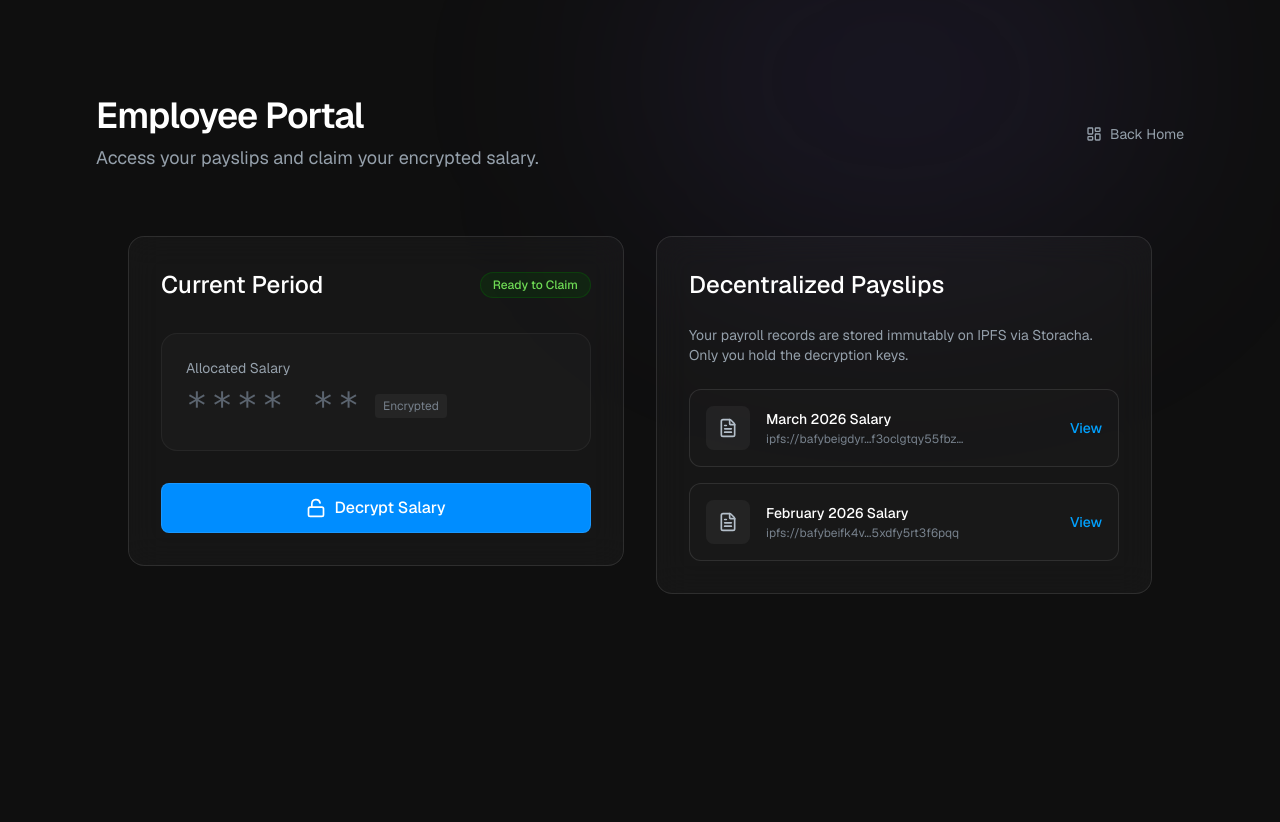
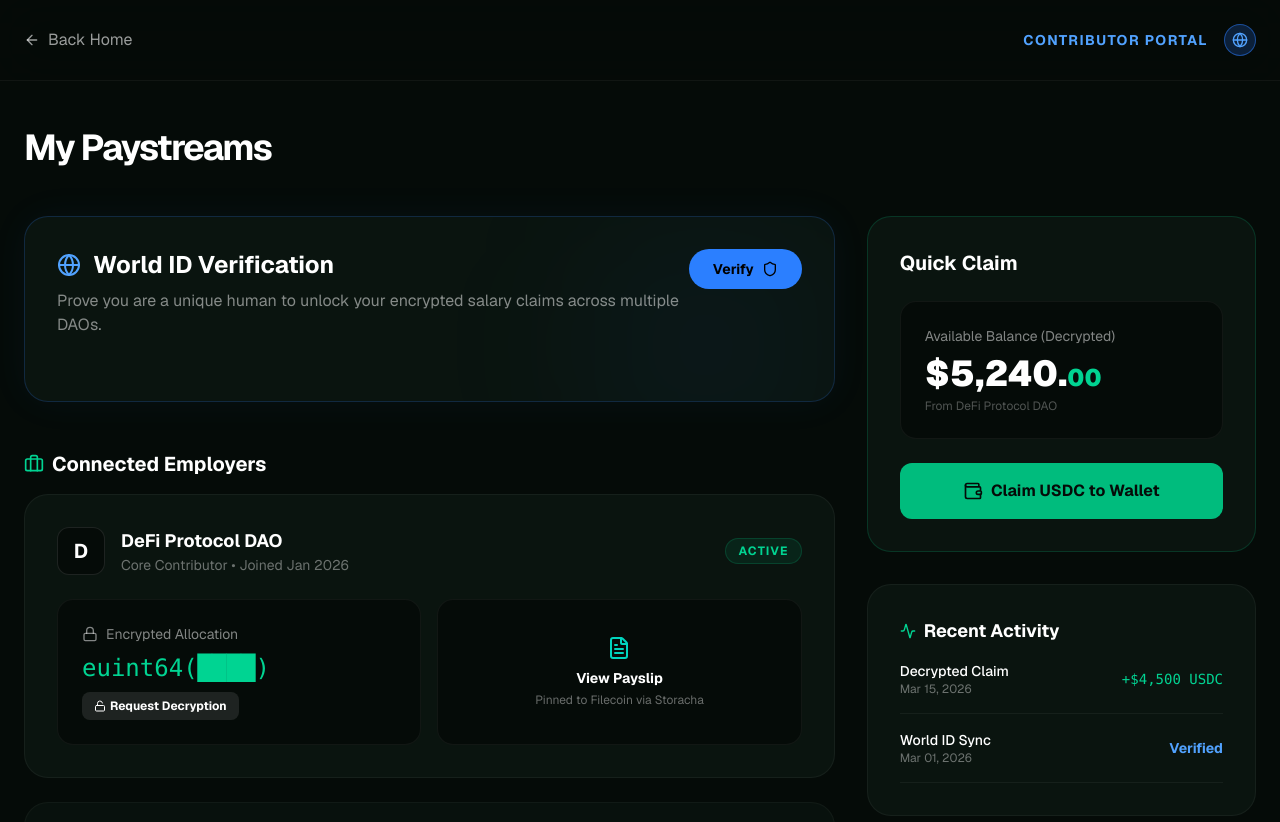
Before and after one commit to eddiemessiah/PayForge-Genesis, a Next.js app in the folder frontend/: page /employee in a window 1280 px wide. Shown: the top 822 px of the page. Before the commit the page ends 800 px from the top, so only its background shows below. Built offline with nearby package versions, Linux system fonts and the light colour scheme.

Commit message:
feat(ui): build comprehensive Employee portal with multi-employer tracking, World ID integration, and decryption UI

```diff
--- a/frontend/src/app/employee/page.tsx
+++ b/frontend/src/app/employee/page.tsx
@@ -1,179 +1,135 @@
 "use client";
 
-import { useState } from "react";
-import { Unlock, HandCoins, FileText, LayoutDashboard, ShieldCheck } from "lucide-react";
 import Link from "next/link";
+import { ArrowLeft, Wallet, Shield, Globe, Lock, Unlock, FileText, Briefcase, Activity } from "lucide-react";
 
-export default function EmployeeDashboard() {
-  const [isDecrypting, setIsDecrypting] = useState(false);
-  const [isClaiming, setIsClaiming] = useState(false);
-  const [decryptedAmount, setDecryptedAmount] = useState<string | null>(null);
+export default function EmployeePortal() {
+  return (
+    <main className="min-h-screen bg-[#050B08] text-white selection:bg-emerald-500/30">
+      <nav className="fixed top-0 w-full z-50 border-b border-white/5 bg-[#050B08]/80 backdrop-blur-xl">
+        <div className="max-w-7xl mx-auto px-6 h-20 flex items-center justify-between">
+          <Link href="/" className="flex items-center gap-2 text-white/60 hover:text-white transition-colors">
+            <ArrowLeft className="w-4 h-4" /> Back Home
+          </Link>
+          <div className="flex items-center gap-4">
+            <span className="text-blue-400 font-bold tracking-widest uppercase text-sm">Contributor Portal</span>
+            <div className="w-8 h-8 rounded-full bg-blue-500/20 border border-blue-500/50 flex items-center justify-center">
+              <Globe className="w-4 h-4 text-blue-400" />
+            </div>
+          </div>
+        </div>
+      </nav>
 
-  const handleDecrypt = () => {
-    setIsDecrypting(true);
-    // Simulate ZK / encryption logic delay
-    setTimeout(() => {
-      setDecryptedAmount("5,000 USDC");
-      setIsDecrypting(false);
-    }, 1500);
-  };
+      <div className="max-w-7xl mx-auto px-6 pt-32 pb-24">
+        <h1 className="text-4xl font-bold tracking-tighter mb-12">My Paystreams</h1>
 
-  const handleClaim = () => {
-    setIsClaiming(true);
-    // Simulate transaction delay
-    setTimeout(() => {
-      alert("Funds claimed successfully to your wallet!");
-      setIsClaiming(false);
-    }, 2000);
-  };
+        <div className="grid grid-cols-1 lg:grid-cols-3 gap-8">
 
-  return (
-    <div className="min-h-screen bg-[#0f0f0f] text-[oklch(0.95_0.01_250)] p-6 md:p-12 lg:p-24 relative overflow-hidden">
-      {/* Background glow */}
-      <div className="absolute top-[-10%] right-[10%] w-[40%] h-[40%] bg-[oklch(0.6_0.2_290)]/10 blur-[120px] rounded-full pointer-events-none" />
+          <div className="lg:col-span-2 space-y-8">
 
-      <header className="flex justify-between items-center mb-16 relative z-10">
-        <div>
-          <h1 className="text-3xl md:text-4xl font-semibold tracking-tight text-white mb-2">
-            Employee Portal
-          </h1>
-          <p className="text-[oklch(0.7_0.02_250)] text-lg">
-            Access your payslips and claim your encrypted salary.
-          </p>
-        </div>
-        <Link
-          href="/"
-          className="flex items-center gap-2 text-sm text-[oklch(0.7_0.02_250)] hover:text-white transition-colors duration-200"
-        >
-          <LayoutDashboard className="w-4 h-4" />
-          Back Home
-        </Link>
-      </header>
-
-      <main className="grid grid-cols-1 lg:grid-cols-2 gap-8 relative z-10 max-w-[1024px] mx-auto">
-        {/* Salary Panel */}
-        <section className="flex flex-col gap-6">
-          <div className="glass-panel p-8">
-            <div className="flex items-center justify-between mb-8">
-              <h2 className="text-2xl font-medium text-white">Current Period</h2>
-              <span className="px-3 py-1 rounded-full bg-[oklch(0.4_0.2_140)]/20 text-[oklch(0.8_0.2_140)] text-xs font-medium border border-[oklch(0.5_0.2_140)]/30">
-                Ready to Claim
-              </span>
-            </div>
-
-            <div className="flex flex-col gap-6 mb-8">
-              <div className="p-6 rounded-2xl bg-white/[0.02] border border-white/5 relative overflow-hidden">
-                <span className="block text-sm text-[oklch(0.7_0.02_250)] mb-2">Allocated Salary</span>
-                {decryptedAmount ? (
-                  <div className="flex items-center gap-3">
-                    <span className="text-4xl font-semibold tracking-tight text-white">
-                      {decryptedAmount}
-                    </span>
-                    <ShieldCheck className="w-6 h-6 text-[oklch(0.7_0.2_140)]" />
-                  </div>
-                ) : (
-                  <div className="flex items-center gap-3">
-                    <span className="text-4xl font-mono text-[oklch(0.5_0.02_250)] tracking-widest">
-                      **** **
-                    </span>
-                    <span className="text-xs text-[oklch(0.6_0.02_250)] px-2 py-1 bg-white/5 rounded">Encrypted</span>
-                  </div>
-                )}
+            {/* Verify Section */}
+            <div className="bg-[#0A140F] border border-blue-500/20 rounded-3xl p-8 shadow-[0_0_40px_rgba(59,130,246,0.05)] relative overflow-hidden">
+              <div className="absolute top-0 right-0 w-64 h-64 bg-blue-500/5 blur-[80px] rounded-full pointer-events-none" />
+              <div className="flex justify-between items-start mb-8 relative z-10">
+                <div>
+                  <h2 className="text-white font-bold text-2xl mb-2 flex items-center gap-3"><Globe className="w-6 h-6 text-blue-400"/> World ID Verification</h2>
+                  <p className="text-white/50">Prove you are a unique human to unlock your encrypted salary claims across multiple DAOs.</p>
+                </div>
+                <button className="bg-blue-500 text-black px-6 py-2.5 rounded-full font-bold text-sm hover:bg-blue-400 transition-colors flex items-center gap-2">
+                  Verify <Shield className="w-4 h-4" />
+                </button>
               </div>
             </div>
 
-            <div className="flex flex-col sm:flex-row gap-4">
-              {!decryptedAmount ? (
-                <button
-                  onClick={handleDecrypt}
-                  disabled={isDecrypting}
-                  className="flex-1 premium-btn flex items-center justify-center gap-2 bg-white/[0.05] hover:bg-white/[0.08] border border-white/10"
-                >
-                  {isDecrypting ? (
-                    <span className="animate-pulse">Decrypting Protocol...</span>
-                  ) : (
-                    <>
-                      <Unlock className="w-5 h-5" />
-                      Decrypt Salary
-                    </>
-                  )}
-                </button>
-              ) : (
-                <button
-                  onClick={handleClaim}
-                  disabled={isClaiming}
-                  className="flex-1 premium-btn flex items-center justify-center gap-2"
-                >
-                  {isClaiming ? (
-                    <span className="animate-pulse">Processing Claim...</span>
-                  ) : (
-                    <>
-                      <HandCoins className="w-5 h-5" />
-                      Claim Funds
-                    </>
-                  )}
-                </button>
-              )}
-            </div>
-          </div>
-        </section>
+            {/* Employers List */}
+            <h2 className="text-xl font-bold mb-4 mt-12 flex items-center gap-2"><Briefcase className="w-5 h-5 text-emerald-400" /> Connected Employers</h2>
 
-        {/* Payslips Panel */}
-        <section className="flex flex-col gap-6">
-          <div className="glass-panel p-8 h-full">
-            <h2 className="text-2xl font-medium text-white mb-6">Decentralized Payslips</h2>
-            <p className="text-[oklch(0.7_0.02_250)] text-sm mb-6">
-              Your payroll records are stored immutably on IPFS via Storacha. Only you hold the decryption keys.
-            </p>
-
-            <div className="space-y-4">
-              {/* Mock Payslip Record */}
-              <div className="group flex items-center justify-between p-4 rounded-xl border border-white/10 bg-white/[0.01] hover:bg-white/[0.03] transition-colors">
+            {/* Employer Card 1 */}
+            <div className="bg-[#0A140F] border border-white/5 rounded-3xl p-8 mb-6">
+              <div className="flex justify-between items-center mb-6">
                 <div className="flex items-center gap-4">
-                  <div className="p-3 bg-white/[0.05] rounded-lg group-hover:bg-[oklch(0.4_0.2_250)]/20 transition-colors">
-                    <FileText className="w-5 h-5 text-[oklch(0.8_0.02_250)] group-hover:text-[oklch(0.8_0.2_250)]" />
-                  </div>
+                  <div className="w-12 h-12 rounded-xl bg-[#050B08] border border-white/10 flex items-center justify-center font-bold text-xl">D</div>
                   <div>
-                    <p className="text-sm font-medium text-white">March 2026 Salary</p>
-                    <p className="text-xs text-[oklch(0.6_0.02_250)] mt-0.5 truncate max-w-[150px] sm:max-w-[200px]">
-                      ipfs://bafybeigdyr...f3oclgtqy55fbzdi
-                    </p>
+                    <div className="font-bold text-lg">DeFi Protocol DAO</div>
+                    <div className="text-sm text-white/40">Core Contributor • Joined Jan 2026</div>
                   </div>
                 </div>
-                <a
-                  href="#"
-                  className="text-sm font-medium text-[oklch(0.7_0.2_250)] hover:text-[oklch(0.8_0.2_250)]"
-                  onClick={(e) => { e.preventDefault(); alert("Opening IPFS link..."); }}
-                >
-                  View
-                </a>
+                <div className="bg-emerald-500/10 text-emerald-400 px-3 py-1 rounded-full text-xs font-bold uppercase tracking-widest border border-emerald-500/20">
+                  Active
+                </div>
               </div>
 
-              {/* Another Mock Record */}
-              <div className="group flex items-center justify-between p-4 rounded-xl border border-white/10 bg-white/[0.01] hover:bg-white/[0.03] transition-colors">
+              <div className="grid grid-cols-2 gap-4">
+                <div className="bg-[#050B08] border border-white/5 rounded-2xl p-6">
+                  <div className="text-white/50 text-sm mb-2 flex items-center gap-2"><Lock className="w-4 h-4" /> Encrypted Allocation</div>
+                  <div className="text-2xl font-mono text-emerald-400 mb-2">euint64(████)</div>
+                  <button className="text-xs font-bold text-white bg-white/10 px-3 py-1.5 rounded-lg hover:bg-white/20 transition-colors flex items-center gap-1">
+                    <Unlock className="w-3 h-3" /> Request Decryption
+                  </button>
+                </div>
+                <div className="bg-[#050B08] border border-white/5 rounded-2xl p-6 flex flex-col justify-center items-center text-center">
+                  <FileText className="w-6 h-6 text-teal-400 mb-2" />
+                  <div className="text-sm font-bold text-white mb-1">View Payslip</div>
+                  <div className="text-xs text-white/40">Pinned to Filecoin via Storacha</div>
+                </div>
+              </div>
+            </div>
+
+            {/* Employer Card 2 */}
+            <div className="bg-[#0A140F] border border-white/5 rounded-3xl p-8 opacity-75 hover:opacity-100 transition-opacity">
+              <div className="flex justify-between items-center mb-6">
                 <div className="flex items-center gap-4">
-                  <div className="p-3 bg-white/[0.05] rounded-lg group-hover:bg-[oklch(0.4_0.2_250)]/20 transition-colors">
-                    <FileText className="w-5 h-5 text-[oklch(0.8_0.02_250)] group-hover:text-[oklch(0.8_0.2_250)]" />
-                  </div>
+                  <div className="w-12 h-12 rounded-xl bg-[#050B08] border border-white/10 flex items-center justify-center font-bold text-xl">O</div>
                   <div>
-                    <p className="text-sm font-medium text-white">February 2026 Salary</p>
-                    <p className="text-xs text-[oklch(0.6_0.02_250)] mt-0.5 truncate max-w-[150px] sm:max-w-[200px]">
-                      ipfs://bafybeifk4v...5xdfy5rt3f6pqq
-                    </p>
+                    <div className="font-bold text-lg">Omni-Chain Labs</div>
+                    <div className="text-sm text-white/40">Smart Contract Auditor • Joined Mar 2026</div>
                   </div>
                 </div>
-                <a
-                  href="#"
-                  className="text-sm font-medium text-[oklch(0.7_0.2_250)] hover:text-[oklch(0.8_0.2_250)]"
-                  onClick={(e) => { e.preventDefault(); alert("Opening IPFS link..."); }}
-                >
-                  View
-                </a>
+                <div className="bg-white/5 text-white/40 px-3 py-1 rounded-full text-xs font-bold uppercase tracking-widest border border-white/10">
+                  Pending Claim
+                </div>
+              </div>
+            </div>
+
+          </div>
+
+          {/* Action Sidebar */}
+          <div className="space-y-8">
+            <div className="bg-[#0A140F] border border-emerald-500/20 rounded-3xl p-8">
+              <h2 className="text-xl font-bold mb-6">Quick Claim</h2>
+              <div className="bg-[#050B08] border border-white/5 rounded-2xl p-6 mb-6">
+                <div className="text-sm text-white/50 mb-2">Available Balance (Decrypted)</div>
+                <div className="text-4xl font-black text-white mb-1">$5,240.<span className="text-2xl text-emerald-400">00</span></div>
+                <div className="text-xs text-white/30">From DeFi Protocol DAO</div>
+              </div>
+              <button className="w-full bg-emerald-500 text-[#050B08] font-bold py-4 rounded-xl hover:bg-emerald-400 transition-colors flex items-center justify-center gap-2">
+                <Wallet className="w-5 h-5" /> Claim USDC to Wallet
+              </button>
+            </div>
+
+            <div className="bg-[#0A140F] border border-white/5 rounded-3xl p-8">
+              <h2 className="text-lg font-bold mb-4 flex items-center gap-2"><Activity className="w-4 h-4 text-emerald-400" /> Recent Activity</h2>
+              <div className="space-y-4">
+                <div className="flex justify-between items-center border-b border-white/5 pb-4">
+                  <div>
+                    <div className="text-sm font-medium">Decrypted Claim</div>
+                    <div className="text-xs text-white/40">Mar 15, 2026</div>
+                  </div>
+                  <div className="text-sm font-mono text-emerald-400">+$4,500 USDC</div>
+                </div>
+                <div className="flex justify-between items-center border-b border-white/5 pb-4">
+                  <div>
+                    <div className="text-sm font-medium">World ID Sync</div>
+                    <div className="text-xs text-white/40">Mar 01, 2026</div>
+                  </div>
+                  <div className="text-sm font-bold text-blue-400">Verified</div>
+                </div>
               </div>
             </div>
           </div>
-        </section>
-      </main>
-    </div>
+
+        </div>
+      </div>
+    </main>
   );
 }
```
